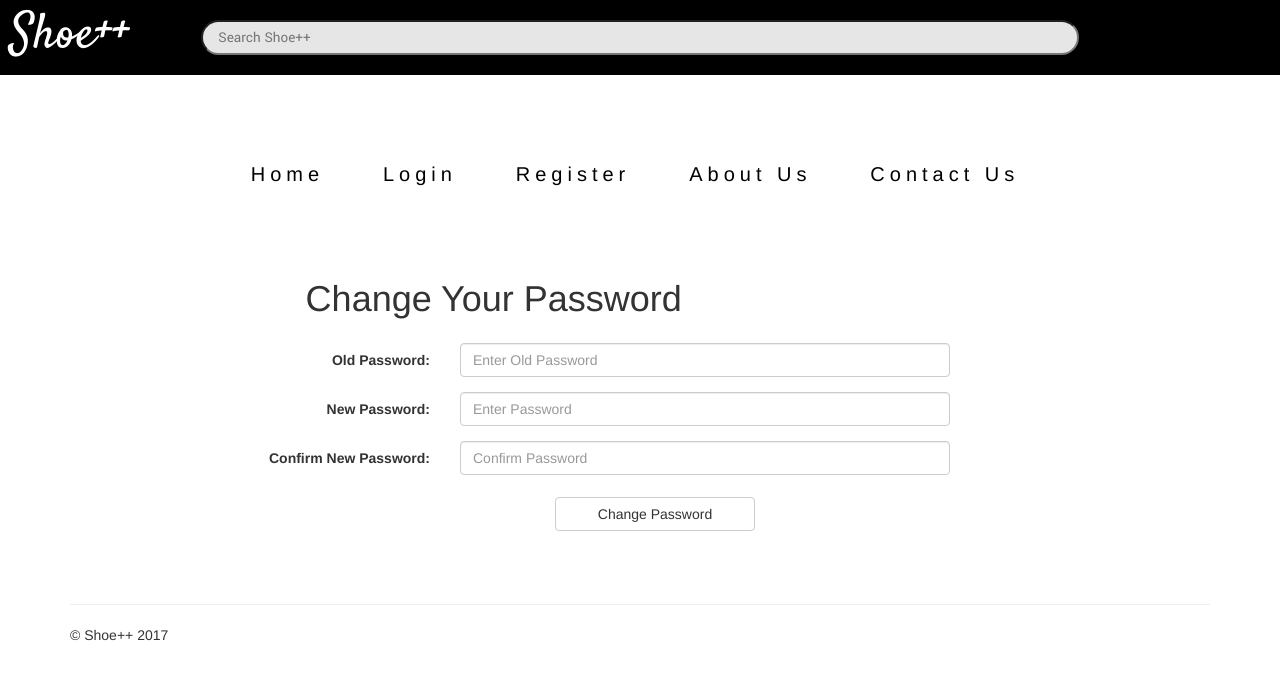
After one commit to banujan59/htdocs, a PHP site: template app/views/Home/changePassword.php in a window 1280 px wide. The commit adds this page. Shown: the top 680 px of the page. Run offline with PHP 8.4, Linux system fonts and the light colour scheme; the template is opened without the code that fills it, so the values that code supplies are empty; style sheets or scripts are compiled from the project's sources.

Commit message:
Change password (almost) done
There an error with the foreign key when you try to update it....

```diff
--- a/app/models/Users.php
+++ b/app/models/Users.php
@@ -2,6 +2,7 @@
 
 class Users extends Model
 {
+	public $ID;
 	public $EMAIL;
 	public $PASSWORD_HASH;
 	public $UNAME;
@@ -14,6 +15,11 @@ class Users extends Model
 	}
 
 	// mutator methods
+	public function setID($value)
+	{
+		$this->ID = $value;
+	}
+
 	public function setEmail($value)
 	{
 		$this->EMAIL = $value;
--- /dev/null
+++ b/app/views/Home/changePassword.php
@@ -0,0 +1,102 @@
+<!DOCTYPE HTML>
+<html>
+	<head>
+		<title>Shoe++ - Change Password</title>
+		<meta charset="utf-8"/>
+		<link rel="icon" href="/resources/images/logo.png">
+
+		<!-- Style sheets -->
+		<link rel="stylesheet" href="/resources/css/bootstrap.min.css"/>
+		<link rel="stylesheet" href="/resources/css/style.css"/>
+		<link rel="stylesheet" href="/resources/css/forms.css"/>
+		<link rel="stylesheet" href="/resources/css/userInfo.css"/>
+
+		<!-- Fonts -->
+		<link href="https://fonts.googleapis.com/css?family=Josefin+Slab" rel="stylesheet"/>
+		<link href="https://fonts.googleapis.com/css?family=Yantramanav" rel="stylesheet">
+		<link href="https://fonts.googleapis.com/css?family=Satisfy" rel="stylesheet">
+
+		<!-- Scripts -->
+		<script src="/resources/js/jquery-1.10.2.min.js"></script>
+		<script src="/resources/js/changePassword.js"></script>
+	</head>
+
+	<body>
+		<div class="topBar">
+			<script>
+				$(".topBar").load("/resources/topbar.php");
+			</script>
+		</div>
+
+			<br/><br/><br/><br/><br/><br/><br/><br/>
+		<div class="container">
+			<div class="row">
+			<nav>
+				<script>
+					$("nav").load("/resources/navbar.php");
+				</script>
+			</nav>
+			</div>
+				<br/><br/><br/>
+			<div class="row">
+				<div class="col-md-2"></div>
+				<div class="col-md-5">
+					<header class="formHeader">
+							<h1>Change Your Password</h1>
+						</header>
+				</div> <!-- End col -->
+			</div> <!-- End row -->
+			<div class="row">
+			<div class="col-md-2"></div>
+				<div class="col-md-8">
+						<!--Please make the SECOND control label of each group left-aligned (if that would make it look better).-->
+						<form method="post" class="form-horizontal">
+						<div class="form-group">
+								<label class="control-label col-sm-3" for="email">Old Password:</label>
+								<div class="inputContainer col-sm-8">
+									<input type="password" name="oldPwd" class="form-control" placeholder="Enter Old Password">
+								</div>
+								<span id="oldPasswordErrorMessages" class="control-label col-sm-2 errorMessage"></span>
+							</div>
+
+							<div class="form-group">
+								<label class="control-label col-sm-3" for="pwd">New Password:</label>
+								<div class="inputContainer col-sm-8">
+									<input type="password" name="newPwd" class="form-control" placeholder="Enter Password">
+								</div>
+								<span id="newPasswordErrorMessage" class="control-label col-sm-2 errorMessage"></span>
+							</div>
+
+							<div class="form-group">
+								<label class="control-label col-sm-3" for="pwd">Confirm New Password:</label>
+								<div class="inputContainer col-sm-8">
+									<input type="password" name="confirmNewPwd" class="form-control" placeholder="Confirm Password">
+								</div>
+								<span id="confirmNewPasswordErrorMessage" class="control-label col-sm-2 errorMessage"></span>
+							</div>
+
+							<div class="form-group">
+								<div class="control-label col-sm-8">
+									<button id="changePwdButton" type="submit" class="btn btn-default">Change Password</button>
+								</div>
+							</div>
+
+							<div class="form-group">
+								<div class="col-sm-offset-2 col-sm-10">
+									<span class="serverOutput">Section reserved for server errors.</span>
+								</div>
+							</div>
+						</form>
+				</div> <!-- End col -->
+			</div> <!-- End row -->
+
+			<hr/>
+
+			<footer>
+				<p>&copy; Shoe++ 2017</p>
+			</footer>
+
+		</div><!--/.container-->
+
+	</body>
+</html>
--- a/app/views/Home/userInfo.php
+++ b/app/views/Home/userInfo.php
@@ -57,7 +57,7 @@
 
 							<div class="form-group">
 								<label class="control-label col-sm-3" for="pwd">Your Password:</label>
-									<label class="userInfo control-label col-sm-4">************</label>
+									<label class="userInfo control-label col-sm-4"><a href="/home/changePassword/">Change Password</a></label>
 							</div>
 
 							<div class="form-group">
--- /dev/null
+++ b/resources/js/changePassword.js
@@ -0,0 +1,89 @@
+$(function()
+{
+	$("#changePwdButton").click(function(e)
+	{
+		// prevent form from submitting
+		e.preventDefault();
+
+		// fade out any error messages
+		$(".errorMessage").fadeTo(500, 0);
+		$(".errorMessage").css("display", "none");
+		$(".col-sm-5").toggleClass("col-sm-5").toggleClass("col-sm-8");
+		$(".errorMessage").toggleClass("col-sm-4").toggleClass("col-sm-2");
+		$(".serverOutput").fadeTo(500, 0);
+
+		// get inputs
+		var oldPwd = $("input[name=oldPwd]").val();
+		var newPwd = $("input[name=newPwd]").val();
+		var confirmNewPwd = $("input[name=confirmNewPwd]").val();
+
+		// variable to store the error fields (if needed)
+		var errorFields = [];
+
+		// verify oldPwd
+		if(oldPwd == "")
+		{
+			errorFields.push($("#oldPasswordErrorMessage"));
+			errorFields[errorFields.length - 1].text("Invalid input");
+		}
+
+		// make sure input matches in confirmation
+		if( (newPwd != confirmNewPwd) || (newPwd == "") || (confirmNewPwd == "") )
+		{
+			errorFields.push($("#newPasswordErrorMessage"));
+			errorFields[errorFields.length - 1].text("Invalid Password");
+			errorFields.push($("#confirmNewPasswordErrorMessage"));
+			errorFields[errorFields.length - 1].text("Invalid Password");
+		}
+
+		// to proceed, we need to check if there are no input errors
+		if(errorFields.length == 0)
+		{
+			var data =
+			{
+				"oldPwd" : oldPwd,
+				"newPwd" : newPwd
+			};
+
+			$.post("/home/changePassword", data, function(serverOutput)
+			{
+				if(serverOutput == "current pwd invalid") // if current pwd entered is invalid
+				{
+					$(".serverOutput").text("The old password entered is invalid");
+					$(".serverOutput").css("color", "red");
+				}
+
+				else if(serverOutput == "success") // if pwd was changed
+				{
+					$(".serverOutput").text("Password changed! You will be redirected soon.");
+					$(".serverOutput").css("color", "green");
+
+					setTimeout(function()
+					{
+						location = "/home/userinfo";
+					}, 2500)
+				}
+
+				else // if the process failed
+				{
+					console.log(serverOutput);
+					$(".serverOutput").text("Could not complete you request. Please try again later");
+					$(".serverOutput").css("color", "red");
+				}
+
+				$(".serverOutput").fadeTo(500, 1);
+			});
+		}
+
+		else // if we have errors
+		{
+			$(".col-sm-8").toggleClass("col-sm-5").toggleClass("col-sm-8");
+			for(var i = 0 ; i < errorFields.length ; i++)
+			{
+				errorFields[i].removeClass("col-sm-2");
+				errorFields[i].addClass("col-sm-4");
+				errorFields[i].fadeTo(500, 1);
+			}
+		}
+	});
+});
```
Also changed, not shown: app/controllers/Clients.php (deleted, +0 -43 lines), app/controllers/Home.php (+43 -1 lines), app/controllers/Login.php (deleted, +0 -36 lines), app/controllers/SPPLogin.php (deleted, +0 -26 lines), app/controllers/put.php (deleted, +0 -14 lines), app/models/Client.php (deleted, +0 -18 lines).
